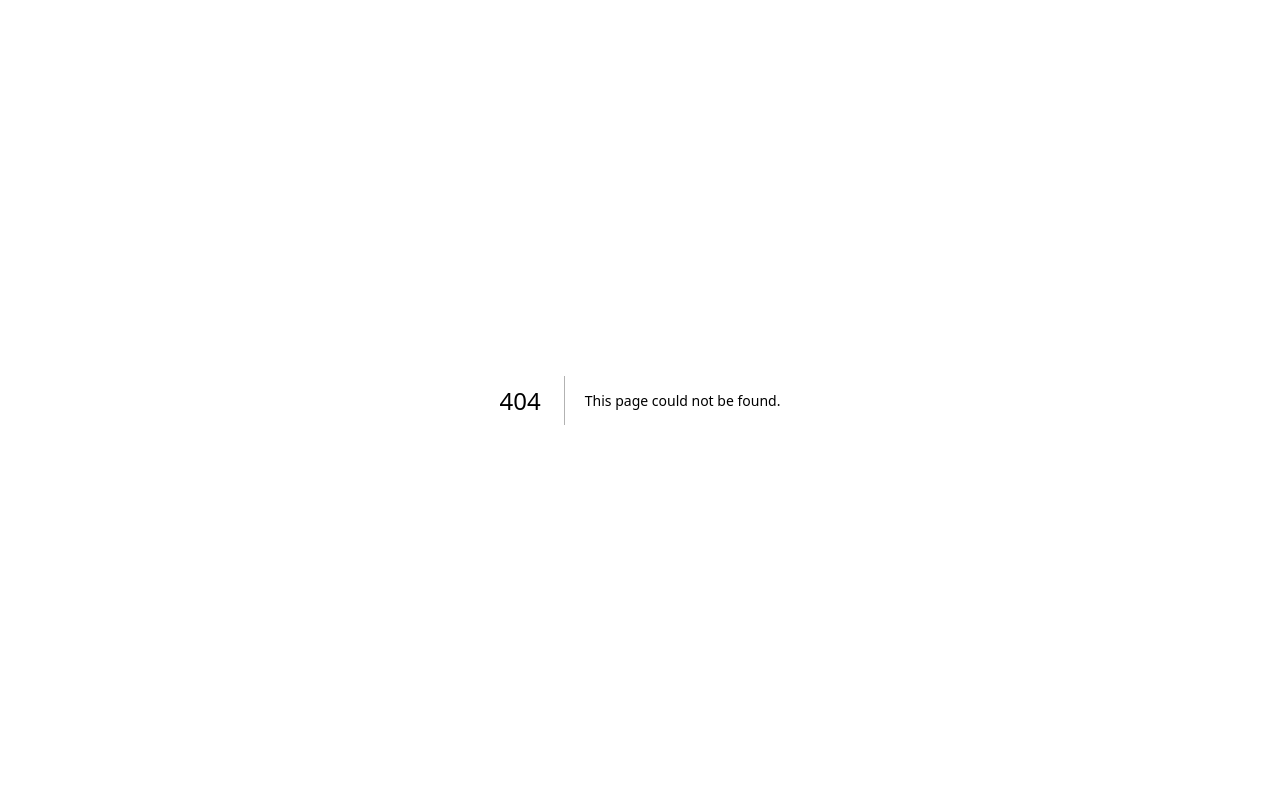
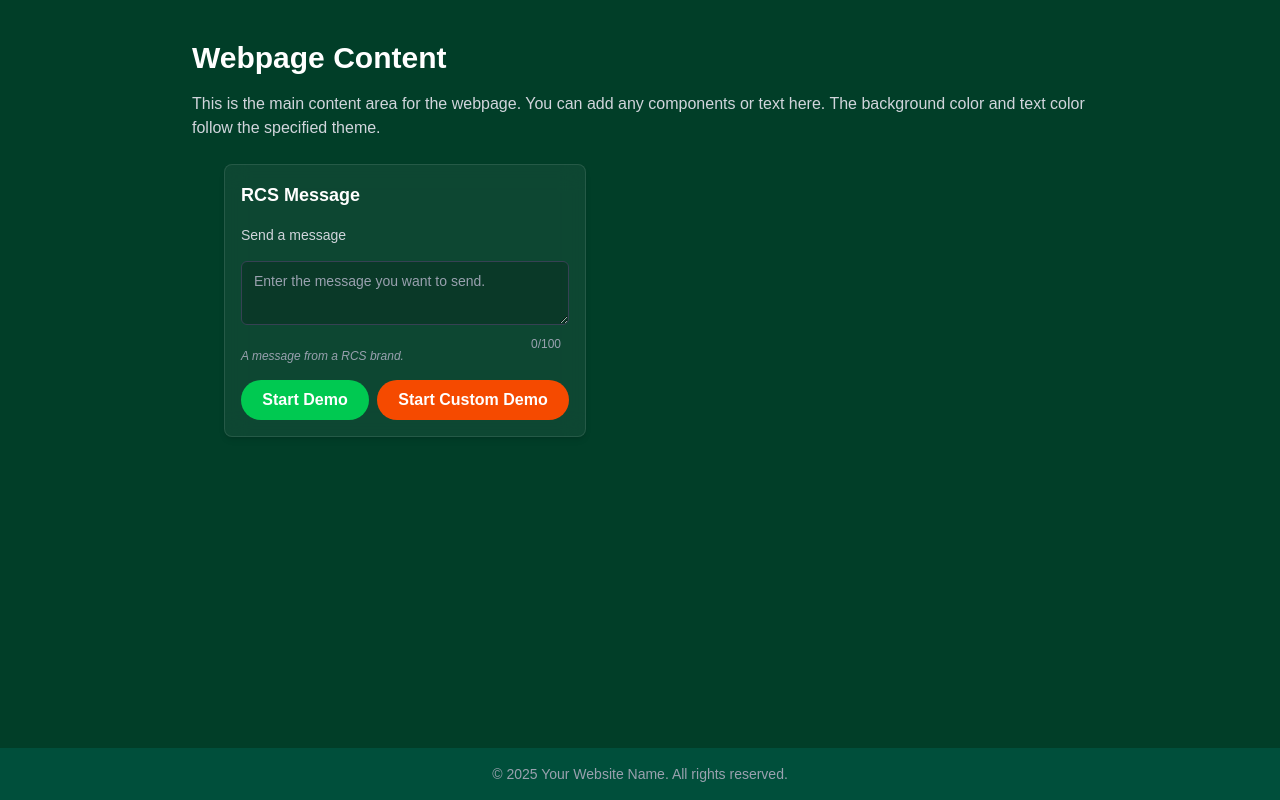
Before and after one commit to AdnanRashied/demo-engine-frontend, a Next.js app in the folder demo-engine-frontend/: page /dashboard/rcs in a window 1280 px wide. Before the commit this address had no page. Built offline with nearby package versions, Linux system fonts and the light colour scheme.

Commit message:
Create page.tsx

```diff
--- /dev/null
+++ b/demo-engine-frontend/app/dashboard/rcs/page.tsx
@@ -0,0 +1,40 @@
+"use client";
+import React from "react";
+import RcsCards from "@/components/molecule/RcsCards";
+
+export default function RcsPage() {
+  return (
+    <div className="min-h-screen bg-[#013e28] text-white flex flex-col">
+      <main className="p-6 md:p-10 flex-grow">
+        <div className="max-w-4xl mx-auto">
+          <h1 className="text-3xl font-bold mb-4 text-center md:text-left">
+            Webpage Content
+          </h1>
+          <p className="text-gray-300 mb-6">
+            This is the main content area for the webpage. You can add any
+            components or text here. The background color and text color follow
+            the specified theme.
+          </p>
+          <div className="flex flex-wrap gap-6 px-4 sm:px-8 justify-start">
+            {" "}
+            <RcsCards
+              title="RCS Message"
+              subtext="Send a message"
+              inputWidth="w-full"
+              inputHeight="h-10"
+              description="A message from a RCS brand."
+              inputPlaceholder="Enter the message you want to send."
+              showCharacterCount={true}
+            />
+          </div>
+        </div>
+      </main>
+
+      <footer className="bg-emerald-900 py-4 px-6 text-center mt-auto">
+        <p className="text-gray-400 text-sm">
+          © {new Date().getFullYear()} Your Website Name. All rights reserved.
+        </p>
+      </footer>
+    </div>
+  );
+}
```
